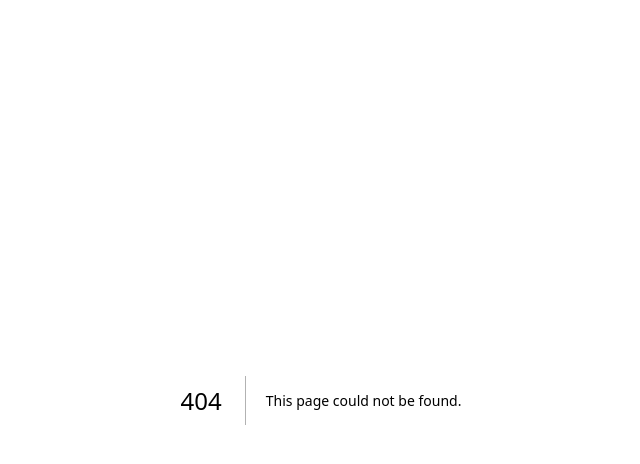
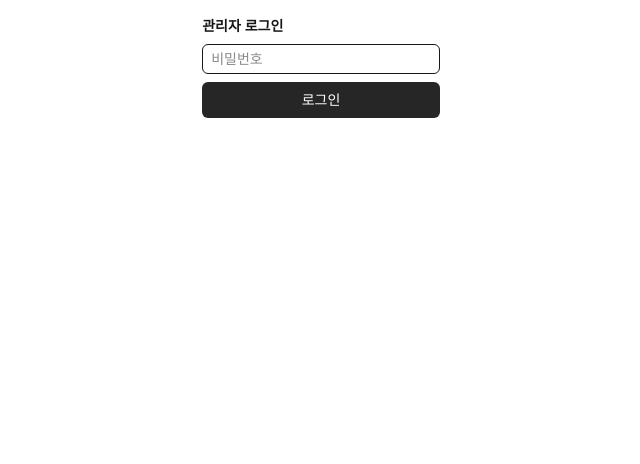
Before and after one commit to MS-Won/Balance, a Next.js app: page /admin/login in a window 1280 px wide. Before the commit this address had no page. Shown: the top 464 px of the page, without its empty margins (319-959 px from the left). Built offline with nearby package versions, Linux system fonts and the light colour scheme.

Commit message:
feat: add password-gated admin authentication

```diff
--- /dev/null
+++ b/src/app/admin/actions.ts
@@ -0,0 +1,24 @@
+"use server";
+
+import { cookies } from "next/headers";
+import { redirect } from "next/navigation";
+
+export async function login(formData: FormData): Promise<{ error?: string }> {
+  const password = formData.get("password");
+  if (typeof password !== "string" || password !== process.env.ADMIN_PASSWORD) {
+    return { error: "비밀번호가 올바르지 않습니다." };
+  }
+
+  const secret = process.env.ADMIN_SESSION_SECRET;
+  if (!secret) throw new Error("Missing ADMIN_SESSION_SECRET");
+
+  (await cookies()).set("admin_session", secret, {
+    httpOnly: true,
+    secure: process.env.NODE_ENV === "production",
+    sameSite: "lax",
+    maxAge: 60 * 60 * 8,
+    path: "/",
+  });
+
+  redirect("/admin");
+}
--- /dev/null
+++ b/src/app/admin/login/page.tsx
@@ -0,0 +1,32 @@
+"use client";
+
+import { useState } from "react";
+import { login } from "@/app/admin/actions";
+
+export default function AdminLoginPage() {
+  const [error, setError] = useState<string | null>(null);
+
+  return (
+    <main className="mx-auto max-w-xs p-4">
+      <h1 className="font-bold text-sm mb-2">관리자 로그인</h1>
+      <form
+        action={async (formData) => {
+          const result = await login(formData);
+          if (result?.error) setError(result.error);
+        }}
+        className="space-y-2"
+      >
+        <input
+          type="password"
+          name="password"
+          className="border rounded-md w-full px-2 py-1 text-sm"
+          placeholder="비밀번호"
+        />
+        <button type="submit" className="w-full bg-neutral-800 text-white rounded-md py-2 text-sm">
+          로그인
+        </button>
+        {error && <p className="text-xs text-red-600">{error}</p>}
+      </form>
+    </main>
+  );
+}
--- /dev/null
+++ b/src/app/admin/page.tsx
@@ -0,0 +1,3 @@
+export default function AdminPage() {
+  return <main className="p-4 text-sm">관리자 페이지 (문제 관리는 다음 단계에서 추가)</main>;
+}
--- /dev/null
+++ b/src/middleware.ts
@@ -0,0 +1,21 @@
+import { NextRequest, NextResponse } from "next/server";
+
+export function middleware(request: NextRequest) {
+  const isLoginPage = request.nextUrl.pathname === "/admin/login";
+  const isAdminPath = request.nextUrl.pathname.startsWith("/admin");
+
+  if (!isAdminPath || isLoginPage) {
+    return NextResponse.next();
+  }
+
+  const session = request.cookies.get("admin_session")?.value;
+  if (!session || session !== process.env.ADMIN_SESSION_SECRET) {
+    return NextResponse.redirect(new URL("/admin/login", request.url));
+  }
+
+  return NextResponse.next();
+}
+
+export const config = {
+  matcher: "/admin/:path*",
+};
```
